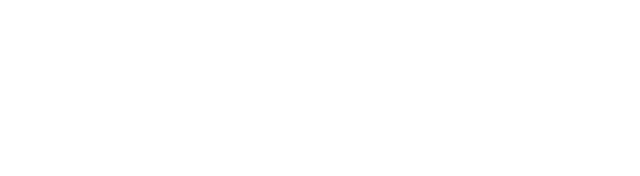
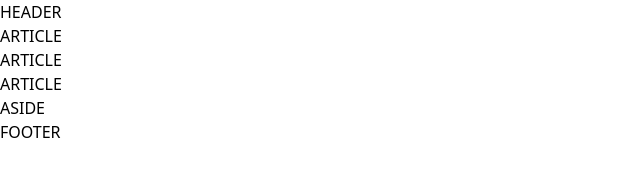
Before and after one commit to DrWatson0814/flexbox-wireframe-practice, a plain HTML site: page index.html in a window 1280 px wide. Shown: the whole page, without its empty margins (0-640 px from the left). Drawn offline with Linux system fonts and the light colour scheme; files that its build step writes are made by us from their sources.

Commit message:
structured the HTML, addng id names

```diff
--- a/index.html
+++ b/index.html
@@ -7,7 +7,14 @@
     <link rel="stylesheet" href="reset.css">
     <title>Flexbox Wireframe Practice</title>
 </head>
+<header id="header">HEADER</header>
 <body>
-
+    <div id="body-text">
+        <article id="article-1">ARTICLE</article>
+        <article id="article-2">ARTICLE</article>
+        <article id="article-3">ARTICLE</article>
+    </div>
+    <aside>ASIDE</aside>
 </body>
+<footer>FOOTER</footer>
 </html>
```
